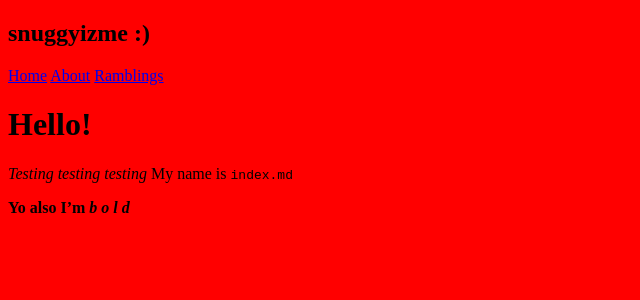
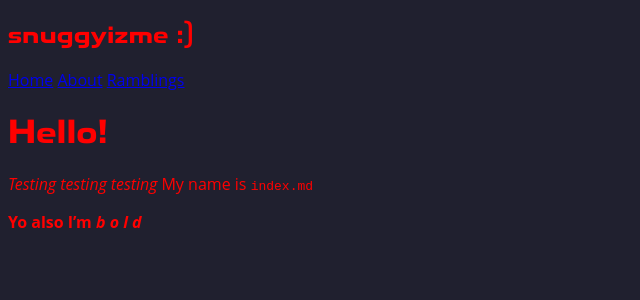
Before and after one commit to snuggyizme/snuggyizme.github.io, a Jekyll site: the page built from index.md, in a window 1280 px wide. Shown: the top 300 px of the page, without its empty margins (0-640 px from the left). Built offline with Jekyll 4.4.1, drawn with Linux system fonts in a browser that asks for light colours.

Commit message:
Restore styles

```diff
--- a/assets/css/style.css
+++ b/assets/css/style.css
@@ -1,3 +1,16 @@
+@font-face {
+    font-family: "toxigenesis bd";
+    src: url("/assets/fonts/toxigenesis\ bd.otf") format("opentype");
+}
+@import url('https://fonts.googleapis.com/css2?family=Open+Sans:ital,wdth,wght@0,87.5,300..800;1,87.5,300..800&display=swap');
+
 body {
-    background: red !important;
+    background: #20202f;
+    color: red;
+
+    font-family: 'Open Sans', sans-serif;
 }
+
+h1, h2, h3 {
+    font-family: "toxigenesis bd";
+}
```
